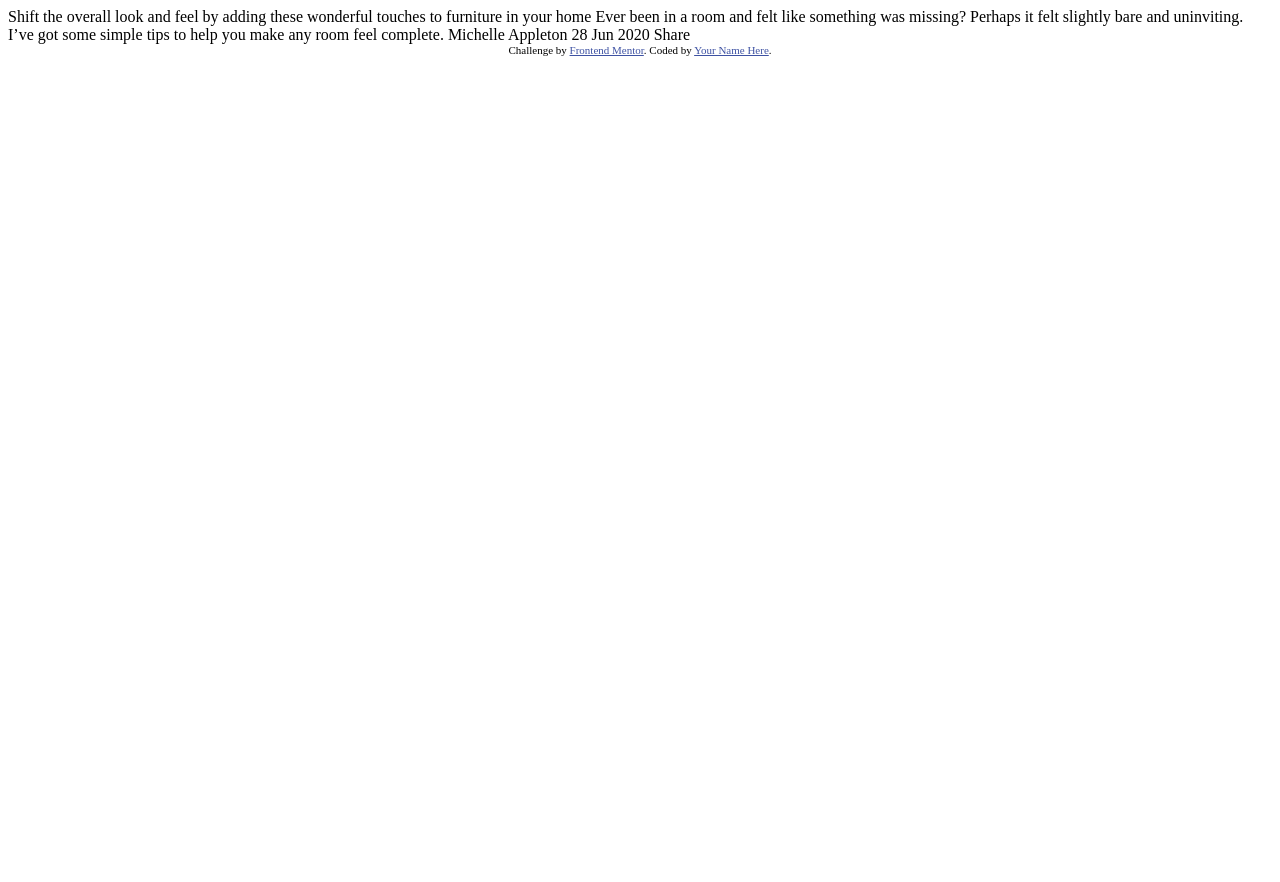
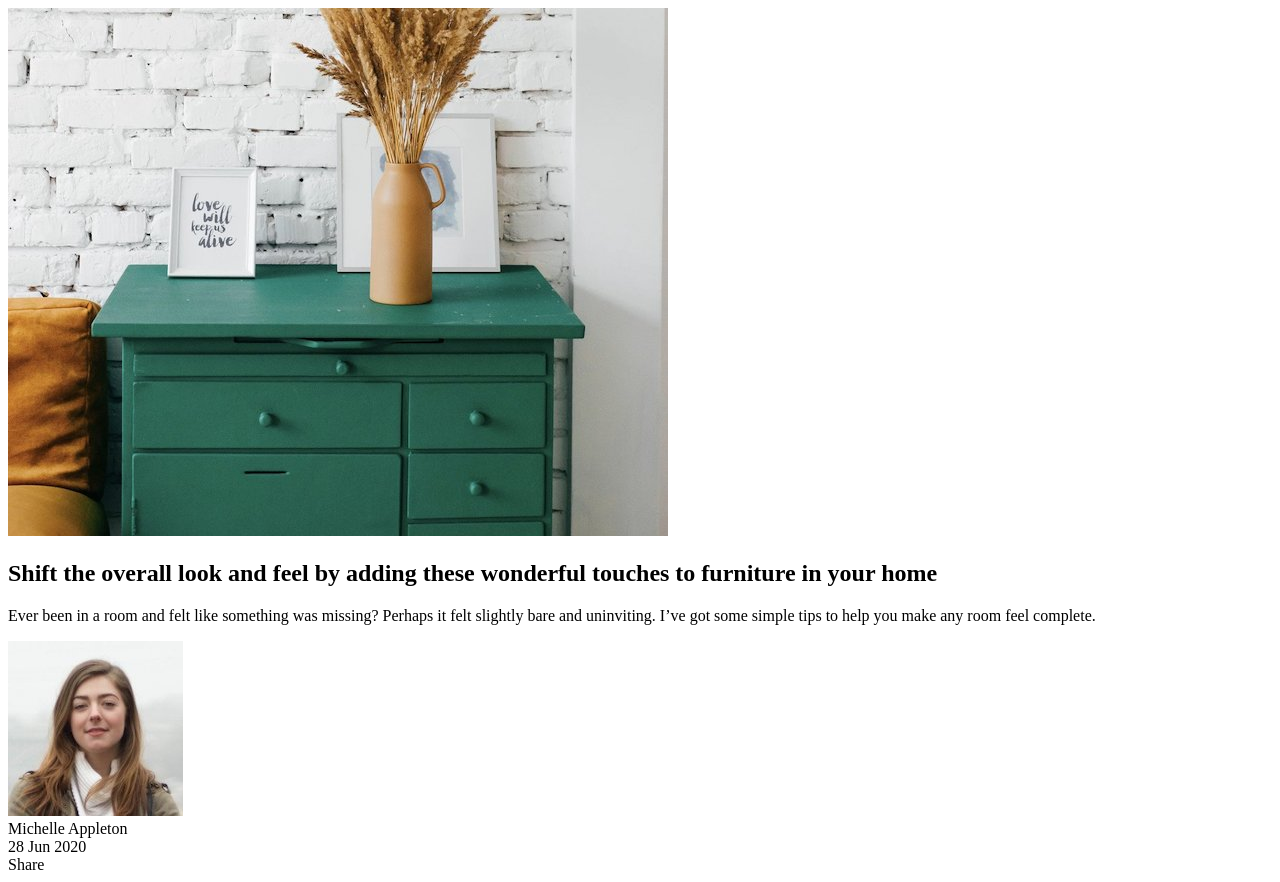
Before and after one commit to vikky2810/FrontendMentorChallenges, a plain HTML site: page 3_Article_Preview_Component/index.html in a window 1280 px wide. Before the commit the page ends 800 px from the top, so only its background shows below. Drawn offline with Linux system fonts and the light colour scheme.

Commit message:
Did the HTML code formating and structured somthing

```diff
--- a/3_Article_Preview_Component/index.html
+++ b/3_Article_Preview_Component/index.html
@@ -1,36 +1,50 @@
 <!DOCTYPE html>
 <html lang="en">
-<head>
-  <meta charset="UTF-8">
-  <meta name="viewport" content="width=device-width, initial-scale=1.0"> <!-- displays site properly based on user's device -->
+  <head>
+    <meta charset="UTF-8" />
+    <meta name="viewport" content="width=device-width, initial-scale=1.0" />
+    <!-- displays site properly based on user's device -->
 
-  <link rel="icon" type="image/png" sizes="32x32" href="./images/favicon-32x32.png">
+    <link
+      rel="icon"
+      type="image/png"
+      sizes="32x32"
+      href="./images/favicon-32x32.png"
+    />
 
-  <title>Frontend Mentor | Article preview component</title>
+    <title>Article preview component</title>
 
-  <!-- Feel free to remove these styles or customise in your own stylesheet 👍 -->
-  <style>
-    .attribution { font-size: 11px; text-align: center; }
-    .attribution a { color: hsl(228, 45%, 44%); }
-  </style>
-</head>
-<body>
+  </head>
+  <body>
+    <main>
+      <article>
+        <div class="container">
+          <picture>
+            <img src="./images/drawers.jpg" alt="">
+          </picture>
+          <div class="header">
+            <h1>
+              Shift the overall look and feel by adding these wonderful touches
+              to furniture in your home
+            </h1>
+          </div>
 
-  Shift the overall look and feel by adding these wonderful
-  touches to furniture in your home
+          <p>
+            Ever been in a room and felt like something was missing? Perhaps it
+            felt slightly bare and uninviting. I’ve got some simple tips to help
+            you make any room feel complete.
+          </p>
+          <div class="user-profile">
+            <div class="profile-pic">
+              <img src="./images/avatar-michelle.jpg" alt="" />
+            </div>
+            <div class="username">Michelle Appleton</div>
+            <div class="publish">28 Jun 2020</div>
+            <div class="share">Share</div>
+          </div>
+        </div>
+      </article>
+    </main>
 
-  Ever been in a room and felt like something was missing? Perhaps
-  it felt slightly bare and uninviting. I’ve got some simple tips
-  to help you make any room feel complete.
-
-  Michelle Appleton
-  28 Jun 2020
-
-  Share
-
-  <div class="attribution">
-    Challenge by <a href="https://www.frontendmentor.io?ref=challenge" target="_blank">Frontend Mentor</a>.
-    Coded by <a href="#">Your Name Here</a>.
-  </div>
-</body>
+  </body>
 </html>
```
